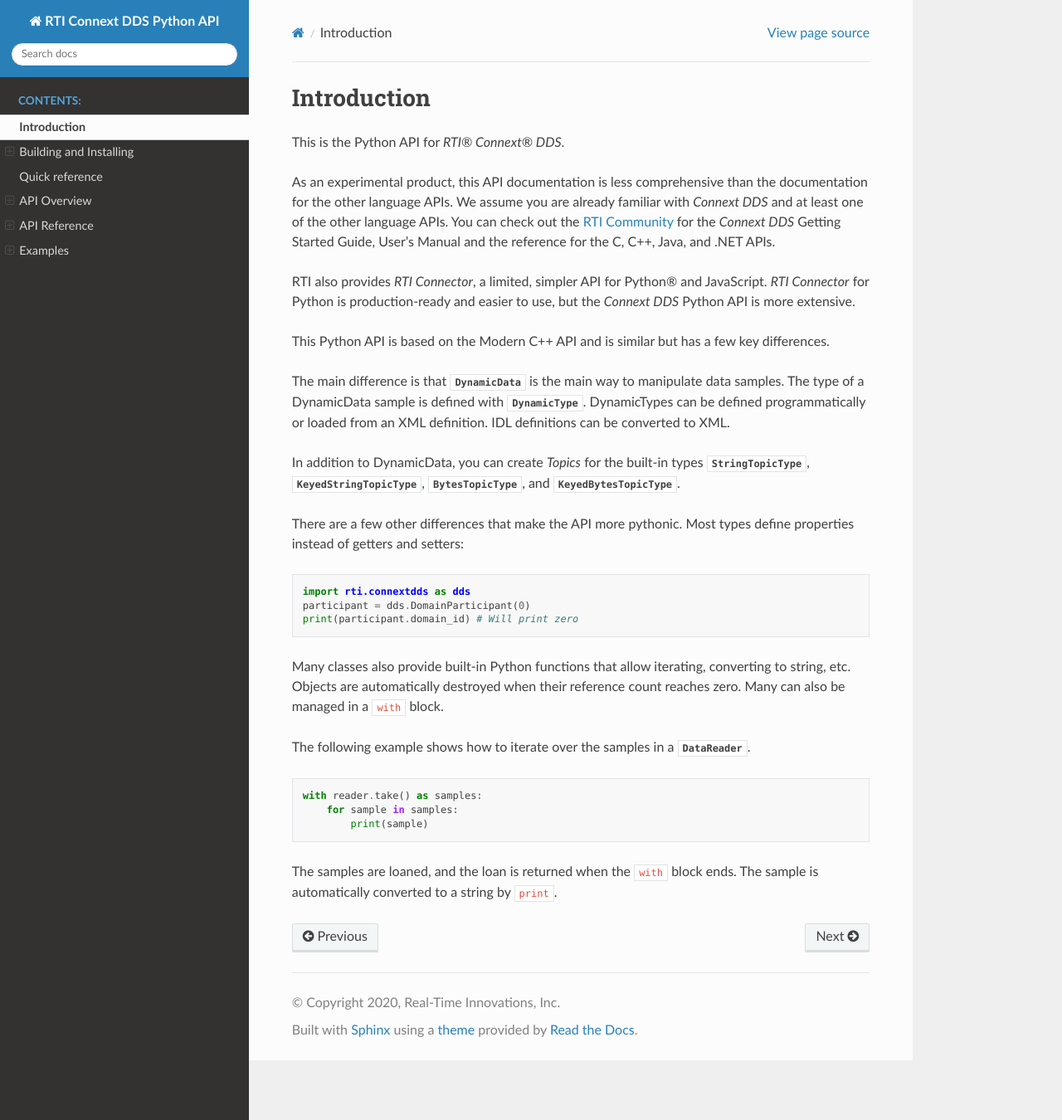
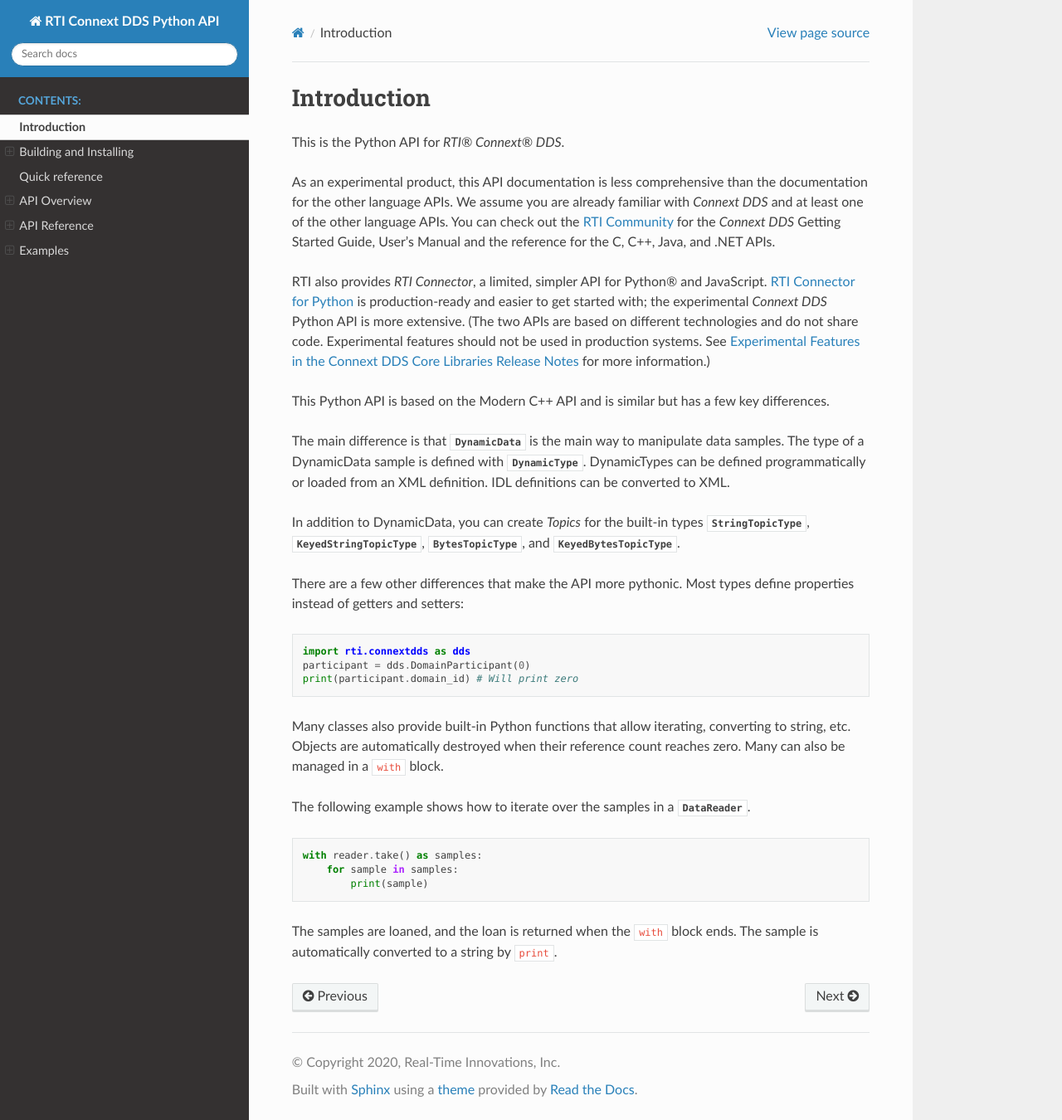
Before and after one commit to rticommunity/connextdds-py, a Sphinx documentation site: the page built from docs/source/intro.rst, in a window 1280 px wide and 1350 px high. Shown: the whole window at 83% size. Built offline with Sphinx 7.4.7 and the Read the Docs theme 2.0.0, drawn with Linux system fonts in a browser that asks for light colours.

Commit message:
CORE-10703: expanded experimental text and provided link

```diff
--- a/docs/source/intro.rst
+++ b/docs/source/intro.rst
@@ -14,8 +14,12 @@
 and the reference for the C, C++, Java, and .NET APIs.
 
 RTI also provides *RTI Connector*, a limited, simpler API for Python®
-and JavaScript. *RTI Connector* for Python is production-ready
-and easier to use, but the *Connext DDS* Python API is more extensive.
+and JavaScript. `RTI Connector for Python <https://community.rti.com/static/documentation/connector/current/api/python/index.html>`_
+is production-ready and easier to get started with; the experimental
+*Connext DDS* Python API is more extensive. (The two APIs are based on
+different technologies and do not share code. Experimental features should
+not be used in production systems.
+See `Experimental Features in the Connext DDS Core Libraries Release Notes <https://community.rti.com/static/documentation/connext-dds/6.0.1/doc/manuals/connext_dds/html_files/RTI_ConnextDDS_CoreLibraries_ReleaseNotes/index.htm#ReleaseNotes/Experimental_Features.htm>`_ for more information.)
 
 This Python API is based on the Modern C++ API and is similar but has a few key
 differences.
```
